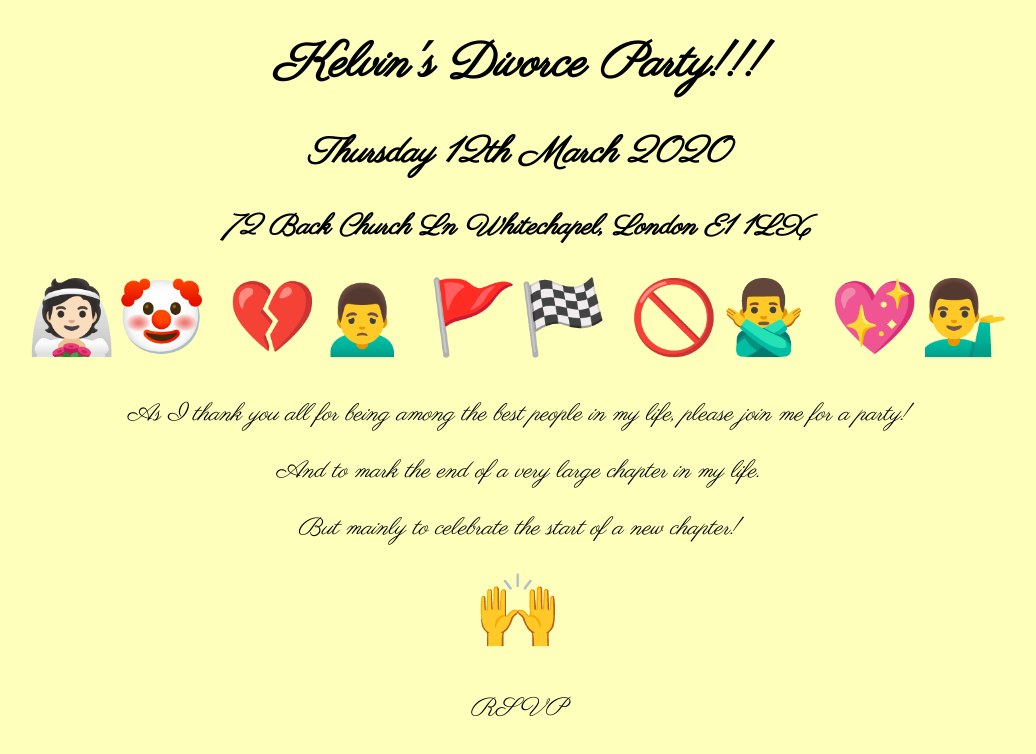
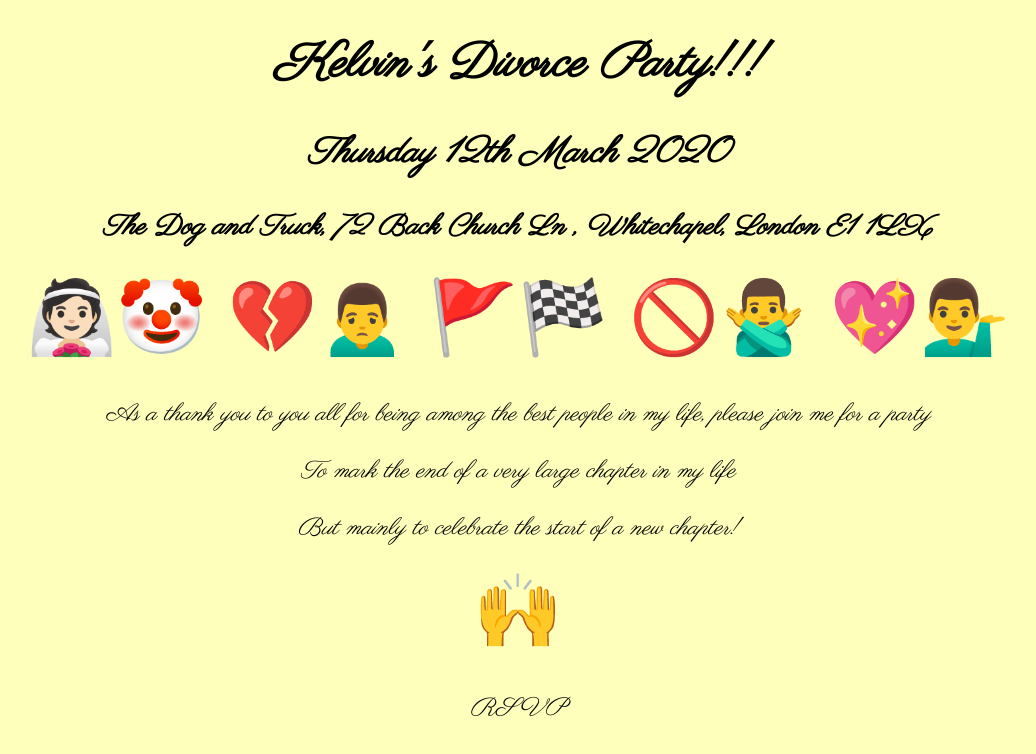
Before and after one commit to chao-xian/divorce-party, a plain HTML site: page index.html in a window 1280 px wide. Shown: the whole page, without its empty margins (122-1158 px from the left). Drawn offline with Linux system fonts and the light colour scheme.

Commit message:
Fix content

```diff
--- a/index.html
+++ b/index.html
@@ -33,9 +33,10 @@
   <h2><time datetime="2020-03-12">Thursday 12th March 2020</time></h2>
   <h3>
     <div itemprop="address" itemscope itemtype="http://schema.org/PostalAddress">
+      The Dog and Truck,
       <span itemprop="streetAddress">
       72 Back Church Ln
-      </span>
+      </span>,
       <span itemprop="addressLocality">
         Whitechapel</span>,
       <span itemprop="addressRegion">
@@ -53,9 +54,9 @@
     <span>💖💁‍♂️</span>
   </div>
 
-  <p>As I thank you all for being among the best people in my life, please join me for a party!</p>
+  <p>As a thank you to you all for being among the best people in my life, please join me for a party</p>
 
-  <p>And to mark the end of a very large chapter in my life.</p>
+  <p>To mark the end of a very large chapter in my life</p>
 
   <p>But mainly to celebrate the start of a new chapter!</p>
 
```
